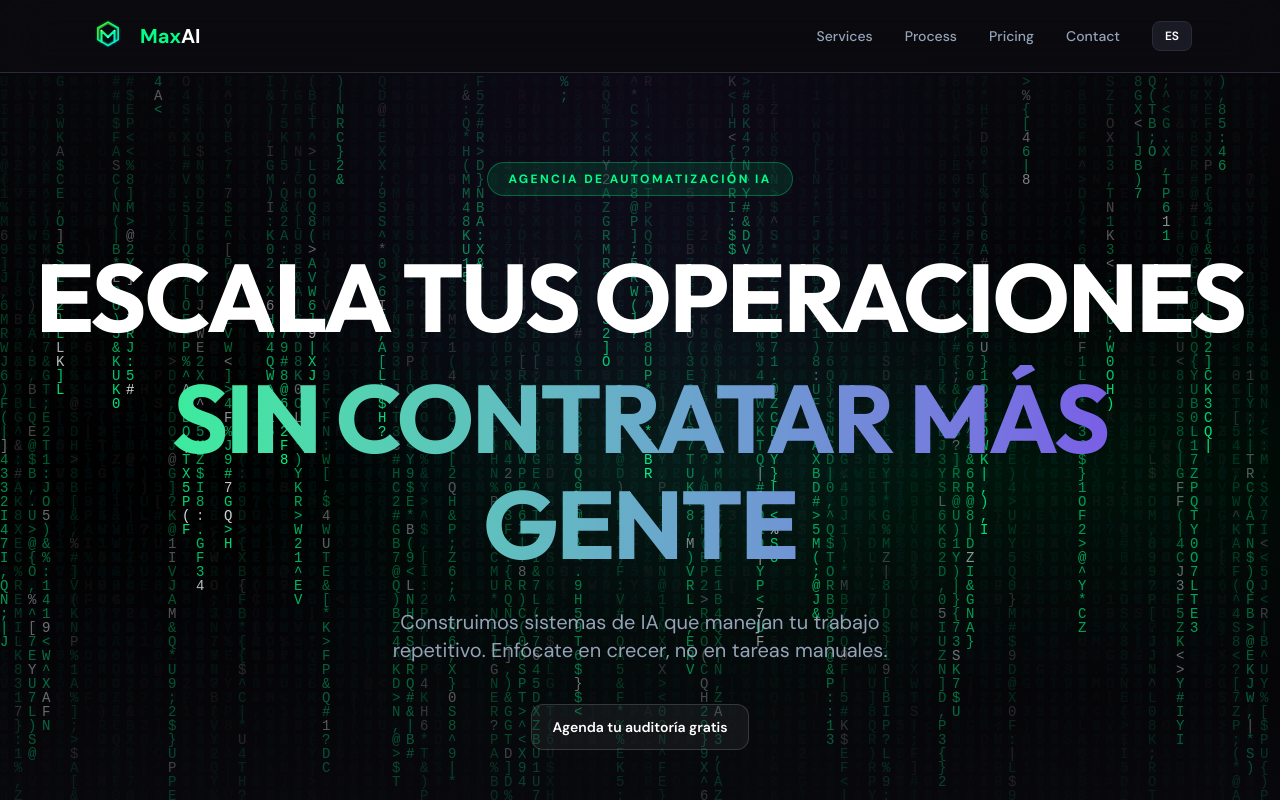
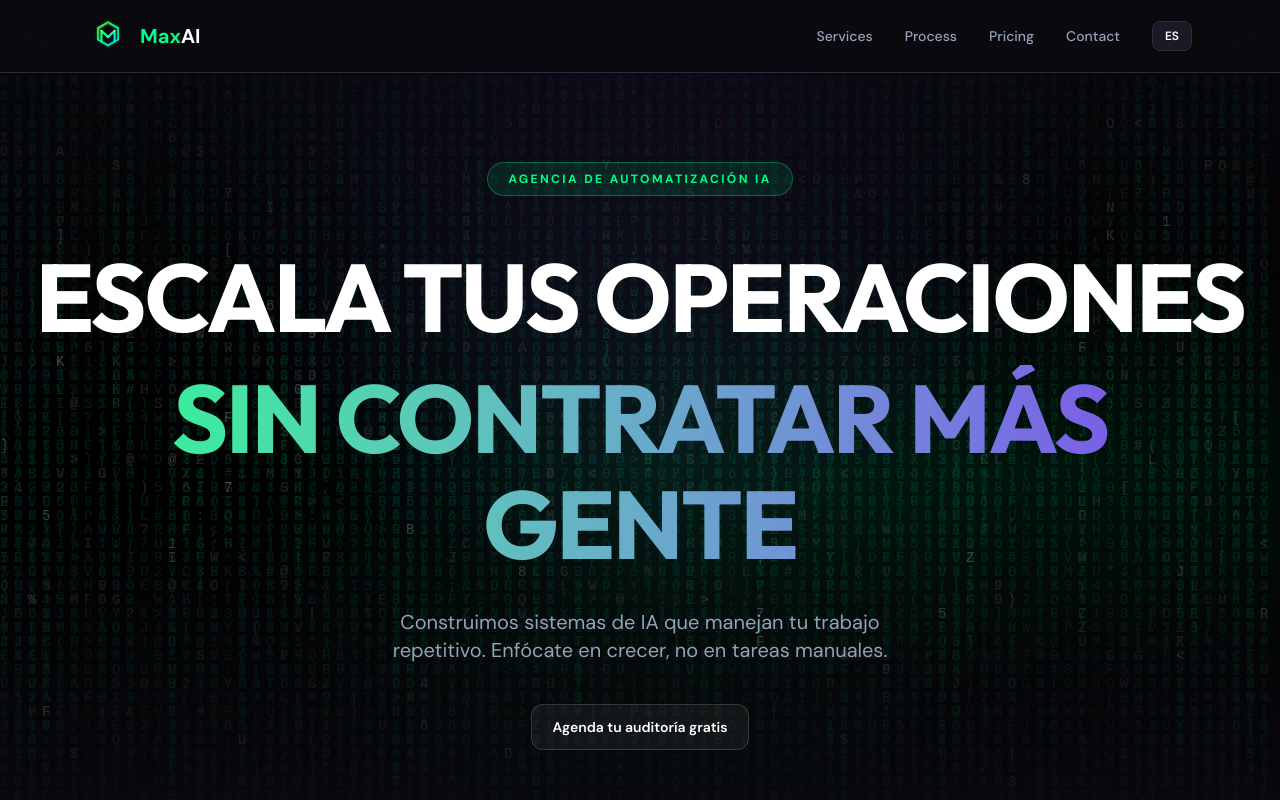
Before and after one commit to MaxSosaD/maxai-agency-site, a Next.js app: page /en in a window 1280 px wide. Shown: the top 800 px of the page. Built offline with nearby package versions, Linux system fonts and the light colour scheme.

Commit message:
Fix: lower matrix rain opacity for readability

```diff
--- a/src/app/[locale]/page.tsx
+++ b/src/app/[locale]/page.tsx
@@ -36,7 +36,7 @@ function MatrixRain() {
     const drops = Array(Math.floor(columns)).fill(1);
 
     const draw = () => {
-      ctx.fillStyle = 'rgba(10, 10, 15, 0.05)';
+      ctx.fillStyle = 'rgba(10, 10, 15, 0.02)';
       ctx.fillRect(0, 0, canvas.width, canvas.height);
       ctx.font = `${fontSize}px monospace`;
 
@@ -45,7 +45,7 @@ function MatrixRain() {
         const x = i * fontSize;
         const y = drops[i] * fontSize;
 
-        ctx.fillStyle = Math.random() > 0.9 ? '#ffffff' : '#00ff88';
+        ctx.fillStyle = Math.random() > 0.95 ? 'rgba(255,255,255,0.3)' : 'rgba(0,255,136,0.15)';
         ctx.fillText(char, x, y);
 
         if (y > canvas.height && Math.random() > 0.975) {
```
